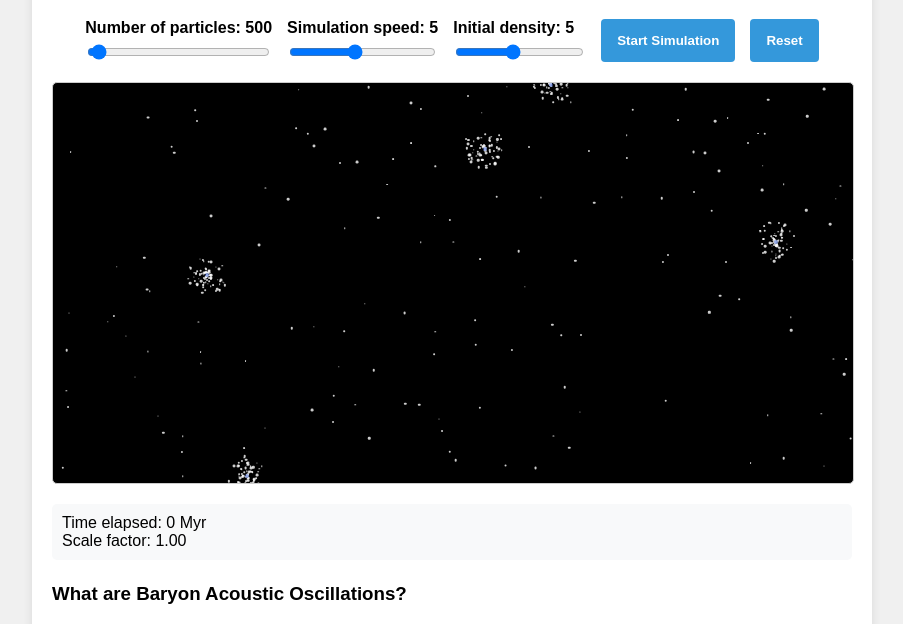
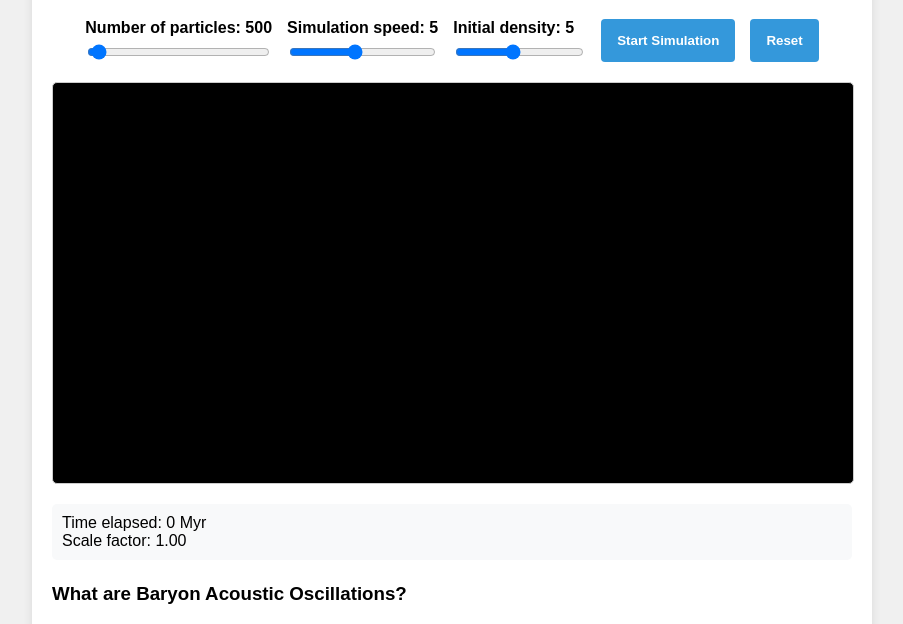
Before and after one commit to porfanid/BAO-Simulator, a plain HTML site: page index.html in a window 1280 px wide. Shown: the part 101-725 px from the top of the page, without its empty margins (188-1091 px from the left). Drawn offline with Linux system fonts and the light colour scheme.

Commit message:
Moved the divs to canvas so that the render method is fast regardless of the amount of particles

```diff
--- a/index.html
+++ b/index.html
@@ -57,18 +57,6 @@
             margin-top: 20px;
             line-height: 1.5;
         }
-        .particle {
-            position: absolute;
-            border-radius: 50%;
-            background-color: rgba(255, 255, 255, 0.8);
-            transform: translate(-50%, -50%);
-        }
-        .sound-wave {
-            position: absolute;
-            border: 2px solid rgba(65, 105, 225, 0.5);
-            border-radius: 50%;
-            transform: translate(-50%, -50%);
-        }
         button {
             padding: 8px 16px;
             background-color: #3498db;
@@ -104,8 +92,9 @@
         <button id="reset-btn">Reset</button>
     </div>
 
-
-        <div class="simulation-area" id="simulation"></div>
+    <div class="simulation-area">
+        <canvas id="simulation-canvas" width="800" height="400"></canvas>
+    </div>
 
     <div class="info-panel">
         <div id="time-elapsed">Time elapsed: 0 Myr</div>
@@ -125,19 +114,11 @@
 
         <p>The simulation starts with random density fluctuations and shows how acoustic waves propagate through the early universe plasma, creating the characteristic BAO pattern that we observe in galaxy surveys today.</p>
     </div>
-        <script src='https://storage.ko-fi.com/cdn/scripts/overlay-widget.js'></script>
-<script>
-  kofiWidgetOverlay.draw('porfanid', {
-    'type': 'floating-chat',
-    'floating-chat.donateButton.text': 'Support me',
-    'floating-chat.donateButton.background-color': '#00b9fe',
-    'floating-chat.donateButton.text-color': '#fff'
-  });
-</script>
 </div>
 
 <script>
-        const simulationArea = document.getElementById('simulation');
+    const canvas = document.getElementById('simulation-canvas');
+    const ctx = canvas.getContext('2d');
     const startBtn = document.getElementById('start-btn');
     const resetBtn = document.getElementById('reset-btn');
     const particlesSlider = document.getElementById('particles');
@@ -150,7 +131,6 @@
     const speedValue = document.getElementById('speed-value');
     const densityValue = document.getElementById('density-value');
 
-        // Add event listeners for real-time updates
     particlesSlider.addEventListener('input', () => {
         particlesValue.textContent = particlesSlider.value;
     });
@@ -170,20 +150,18 @@
     let timeInMyr = 0;
     let currentScaleFactor = 1.0;
 
-        // Initialize simulation
     function initSimulation() {
         particles = [];
         soundWaves = [];
         timeInMyr = 0;
         currentScaleFactor = 1.0;
-            simulationArea.innerHTML = '';
+        ctx.clearRect(0, 0, canvas.width, canvas.height);
 
         const particleCount = parseInt(particlesSlider.value);
         const density = parseInt(densitySlider.value);
-            const width = simulationArea.offsetWidth;
-            const height = simulationArea.offsetHeight;
+        const width = canvas.width;
+        const height = canvas.height;
 
-            // Create overdensity regions
         const overdensities = [];
         for (let i = 0; i < 5; i++) {
             overdensities.push({
@@ -193,7 +171,6 @@
             });
         }
 
-            // Create particles
         for (let i = 0; i < particleCount; i++) {
             let x, y;
             let influencedByOverdensity = Math.random() < 0.7;
@@ -210,52 +187,19 @@
             }
 
             const size = Math.random() * 2 + 1;
-                createParticle(x, y, size);
+            particles.push({ x, y, size });
         }
 
-            // Create initial sound waves at overdensities
         overdensities.forEach(overdensity => {
-                createSoundWave(overdensity.x, overdensity.y, 0);
+            soundWaves.push({
+                x: overdensity.x,
+                y: overdensity.y,
+                radius: 0,
+                maxRadius: Math.min(width, height) * 0.5
+            });
         });
 
         updateInfo();
-        }
-
-        function createParticle(x, y, size) {
-            const particle = document.createElement('div');
-            particle.className = 'particle';
-            particle.style.width = size + 'px';
-            particle.style.height = size + 'px';
-            particle.style.left = x + 'px';
-            particle.style.top = y + 'px';
-            simulationArea.appendChild(particle);
-
-            particles.push({
-                element: particle,
-                x: x,
-                y: y,
-                originalX: x,
-                originalY: y,
-                size: size
-            });
-        }
-
-        function createSoundWave(x, y, initialRadius) {
-            const wave = document.createElement('div');
-            wave.className = 'sound-wave';
-            wave.style.left = x + 'px';
-            wave.style.top = y + 'px';
-            wave.style.width = initialRadius * 2 + 'px';
-            wave.style.height = initialRadius * 2 + 'px';
-            simulationArea.appendChild(wave);
-
-            soundWaves.push({
-                element: wave,
-                x: x,
-                y: y,
-                radius: initialRadius,
-                maxRadius: Math.min(simulationArea.offsetWidth, simulationArea.offsetHeight) * 0.5
-            });
     }
 
     function updateSimulation() {
@@ -265,29 +209,27 @@
         timeInMyr += speed * 10;
         currentScaleFactor = 1 + (timeInMyr / 1000) * 0.5;
 
-            // Update sound waves
+        ctx.clearRect(0, 0, canvas.width, canvas.height);
+
         soundWaves.forEach(wave => {
-                // Sound waves expand
             wave.radius += speed * 2;
-                wave.element.style.width = wave.radius * 2 + 'px';
-                wave.element.style.height = wave.radius * 2 + 'px';
+            ctx.beginPath();
+            ctx.arc(wave.x, wave.y, wave.radius, 0, Math.PI * 2);
+            ctx.strokeStyle = 'rgba(65, 105, 225, 0.5)';
+            ctx.lineWidth = 2;
+            ctx.stroke();
 
-                // Remove waves that have reached their maximum radius
             if (wave.radius > wave.maxRadius) {
-                    simulationArea.removeChild(wave.element);
                 soundWaves = soundWaves.filter(w => w !== wave);
             }
         });
 
-            // Update particles
         particles.forEach(particle => {
-                // Particles are influenced by passing sound waves
             soundWaves.forEach(wave => {
                 const dx = particle.x - wave.x;
                 const dy = particle.y - wave.y;
                 const distance = Math.sqrt(dx * dx + dy * dy);
 
-                    // If the particle is near the edge of the wave front
                 const waveFrontThickness = 20;
                 if (Math.abs(distance - wave.radius) < waveFrontThickness) {
                     const pushFactor = 0.5 * (1 - Math.abs(distance - wave.radius) / waveFrontThickness);
@@ -297,18 +239,18 @@
                 }
             });
 
-                // Universe expansion effect
-                const centerX = simulationArea.offsetWidth / 2;
-                const centerY = simulationArea.offsetHeight / 2;
+            const centerX = canvas.width / 2;
+            const centerY = canvas.height / 2;
             const dx = particle.x - centerX;
             const dy = particle.y - centerY;
 
             particle.x = centerX + dx * currentScaleFactor;
             particle.y = centerY + dy * currentScaleFactor;
 
-                // Update particle position
-                particle.element.style.left = particle.x + 'px';
-                particle.element.style.top = particle.y + 'px';
+            ctx.beginPath();
+            ctx.arc(particle.x, particle.y, particle.size, 0, Math.PI * 2);
+            ctx.fillStyle = 'rgba(255, 255, 255, 0.8)';
+            ctx.fill();
         });
 
         updateInfo();
@@ -320,7 +262,6 @@
         scaleFactor.textContent = `Scale factor: ${currentScaleFactor.toFixed(2)}`;
     }
 
-        // Event listeners
     startBtn.addEventListener('click', () => {
         if (!isRunning) {
             isRunning = true;
@@ -340,7 +281,6 @@
         initSimulation();
     });
 
-        // Initialize on load
     window.addEventListener('load', initSimulation);
 </script>
 </body>
```
Also changed, not shown: 1 other file. Lines whose indentation alone changed are shown as unchanged.
